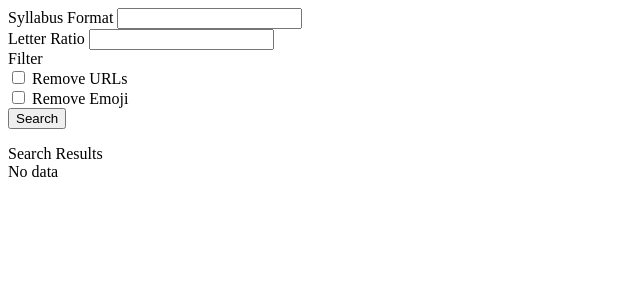
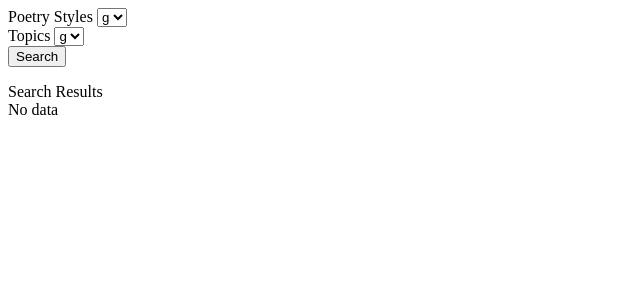
Before and after one commit to Noriginals/poetry_api, a Flask app: page / in a window 1280 px wide. Shown: the top 300 px of the page, without its empty margins (0-640 px from the left). Run offline with Flask 2, Linux system fonts and the light colour scheme.

Commit message:
Refactored poetry search form to generate poetry based on drop-downs

```diff
--- a/api/forms.py
+++ b/api/forms.py
@@ -1,10 +1,9 @@
 from flask_wtf import Form
-from wtforms import TextField, BooleanField, DecimalField
+from wtforms import TextField, BooleanField, DecimalField, SelectField
 from wtforms.validators import DataRequired, NumberRange
 
+import constants
+
 class PoetrySearchForm(Form):
-    url = BooleanField('Remove URLs')
-    emoji = BooleanField('Remove Emoji')
-    letter_ratio = DecimalField('Letter Ratio', places=3, validators=[NumberRange(1, 100)]) # 0 to 1
-    syllabus = TextField('Syllabus Format')
-    blacklist = TextField('Blacklist')
+    styles = SelectField('Poetry Styles', choices=constants.POETRY_STYLES)
+    topics = SelectField('Topics', choices=constants.TOPICS)
--- a/api/main.py
+++ b/api/main.py
@@ -6,7 +6,7 @@
 
 from app import app, csrf
 from forms import PoetrySearchForm
-from generators import generate_freeverse
+from generators import generate_freeverse, generate_couplets
 
 def stream_template(template_name, **context):
     app.update_template_context(context)
@@ -23,12 +23,16 @@
 
         # Build Filters
         data = form.data
-        generator = generate_freeverse()
+        styles = data.get('styles', None)
+        generator = None
+
+        if styles == 'couplets':
+            generator = generate_couplets()
+        elif styles == 'free-verse':
+            generator = generate_freeverse()
 
         # Stream
         return Response(generator(), mimetype='text/event-stream')
-        #return Response(line_iter(source, filters, delay=5), mimetype='text/event-stream')
-        #return Response(stream_template('snippet.html', data=line_iter(source, filters)))
 
     return render_template('index.html', form=form)
 
--- a/api/templates/index.html
+++ b/api/templates/index.html
@@ -40,13 +40,8 @@
             <form id='search' method="POST" action="">
                 {{ form.csrf_token }}
                 <div>
-                    <div>{{ form.syllabus.label }} {{ form.syllabus(size=20) }}</div>
-                    <div>{{ form.letter_ratio.label }} {{ form.letter_ratio(size=3) }}</div>
-                    <div>
-                        <div>Filter</div>
-                        <div>{{ form.url }} {{ form.url.label }}</div>
-                        <div>{{ form.emoji }} {{ form.emoji.label }}</div>
-                    </div>
+                    <div>{{ form.styles.label }} {{ form.styles }}</div>
+                    <div>{{ form.topics.label }} {{ form.topics }}</div>
                 </div>
 
                 <input type="submit" value="Search">
```
Also changed, not shown: api/generators.py (+13 -1 lines).
